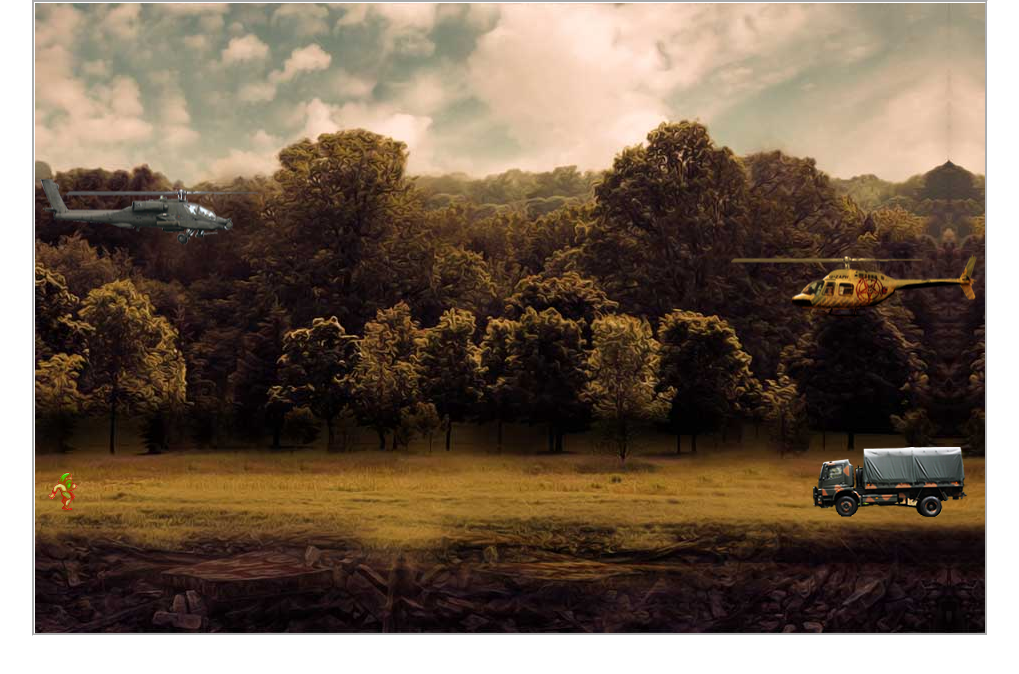
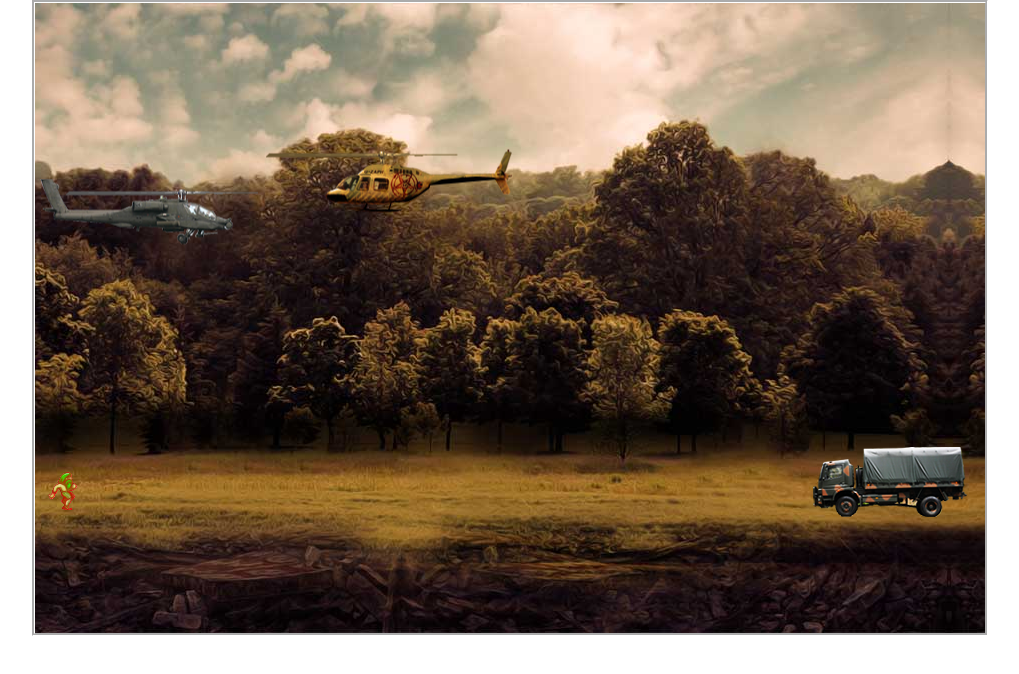
Before and after one commit to danilobsena1/air-rescue-2021, a plain HTML site: page index.html in a window 1280 px wide. Both pictures are taken after a click on the element 643 px from the left and 213 px from the top of the page. Shown: the whole page, without its empty margins (133-1152 px from the left). Drawn offline with Linux system fonts and the light colour scheme.

Commit message:
commit novas funcionalidades

```diff
--- a/css/estilo.css
+++ b/css/estilo.css
@@ -6,7 +6,7 @@
 /* FONTE UTILIZADA NO JOGO */
 @font-face {
 	font-family:Titulo; /* NOME DA FONTE */
-	src:url(../recursos/fontes/ANODETONOONE.TTF);  /*Local do arquivo*/
+	src:url(../recursos/fontes/COMICATE.TTF); /*Local do arquivo*/
 }
 
 h1 {
--- a/index.html
+++ b/index.html
@@ -4,7 +4,7 @@
         <meta charset="utf-8">
         <title>Resgate</title>
         <link rel="stylesheet" type="text/css" href="css/estilo.css">
-        <link rel="stylesheet" type="text/css" href="css/animacoes.css"
+        <link rel="stylesheet" type="text/css" href="css/animacoes.css">
     </head>
     <body>
         <div id="container">
--- a/js/js.js
+++ b/js/js.js
@@ -17,7 +17,12 @@ function start() { // Inicio da função start()
         W: 87,
         S: 83,
         ESPACO: 32
-        }
+    }
+
+    // movimentação do inimigo
+    var velocidade=5; // velocidade
+    // var posicaoY = parseInt(Math.random() * 334);  O helicoptero inimigo se movimentará no eixo y em varias posições
+    var posicaoY = parseInt(Math.random() * 380);
 
     jogo.pressionou = [];
 
@@ -39,6 +44,7 @@ function start() { // Inicio da função start()
 	function loop() {
 	    movefundo();
         movejogador();
+        moveinimigo1();
 
 	}
 
@@ -58,18 +64,47 @@ function start() { // Inicio da função start()
             var topo = parseInt($("#jogador").css("top"));
             $("#jogador").css("top",topo-10);
 
+            // EVITANDO QUE O HELICOPTERO SUBA ALÉM DO LIMITE MAXIMO DA TELA
+            if (topo<=0) {
+
+                $("#jogador").css("top",topo+10);
+            }
+
         }
 
         if (jogo.pressionou[TECLA.S]) {
 
             var topo = parseInt($("#jogador").css("top"));
             $("#jogador").css("top",topo+10);
+
+            // EVITANDO QUE O HELICOPTERO DESÇA ALÉM DO LIMITE MAXIMO DA TELA
+            if (topo>=434) {
+                $("#jogador").css("top",topo-10);
+
+            }
         }
 
         if (jogo.pressionou[TECLA.ESPACO]) {
 
             //Chama função Disparo
+
+
         }
 
     } // fim da função movejogador()
+
+    // Função que movimenta o jogador
+    function moveinimigo1() {
+
+        posicaoX = parseInt($("#inimigo1").css("left"));
+        $("#inimigo1").css("left",posicaoX-velocidade);
+        $("#inimigo1").css("top",posicaoY);
+
+            if (posicaoX<=0) {
+            posicaoY = parseInt(Math.random() * 334); // recrie a posiçãoY e posicione no valor randomico
+            $("#inimigo1").css("left",694);
+            $("#inimigo1").css("top",posicaoY);
+
+            }
+    } //Fim da função moveinimigo1()
 }
```
Also changed, not shown: recursos/fontes/ANODETONOONE.TTF (deleted), recursos/fontes/COMICATE.TTF (added).
